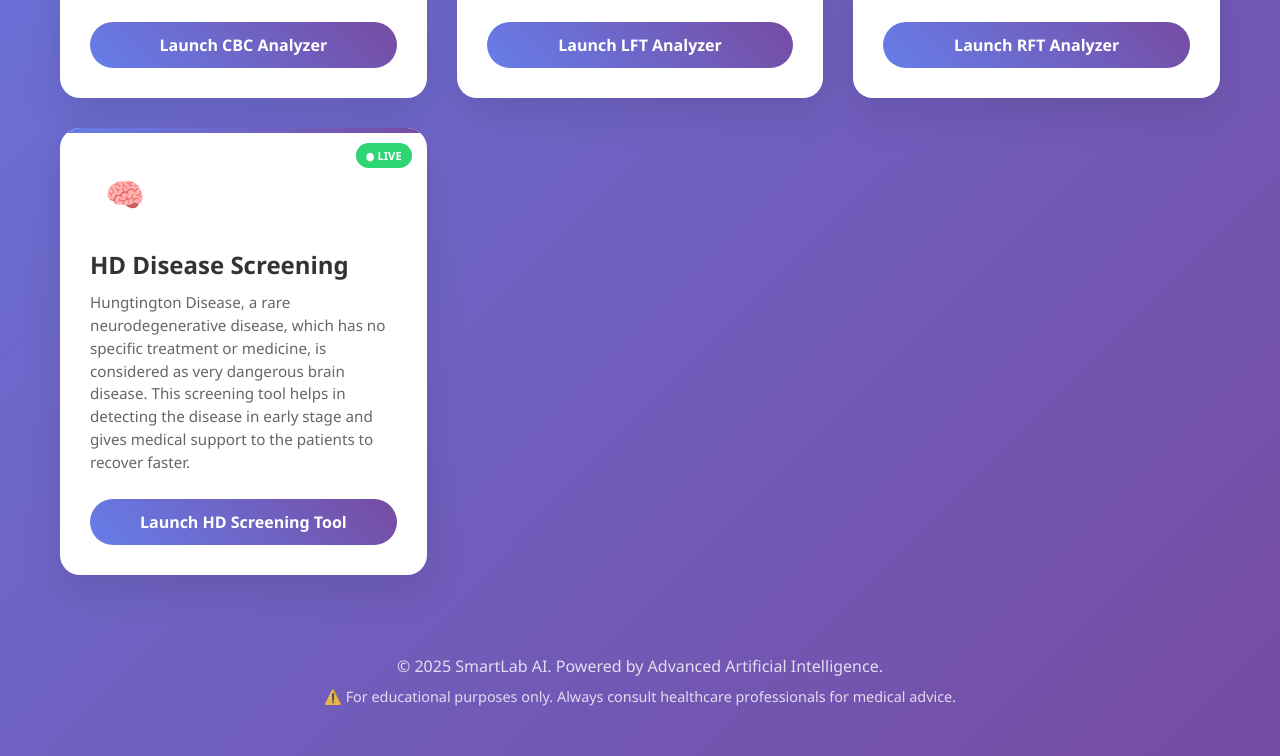
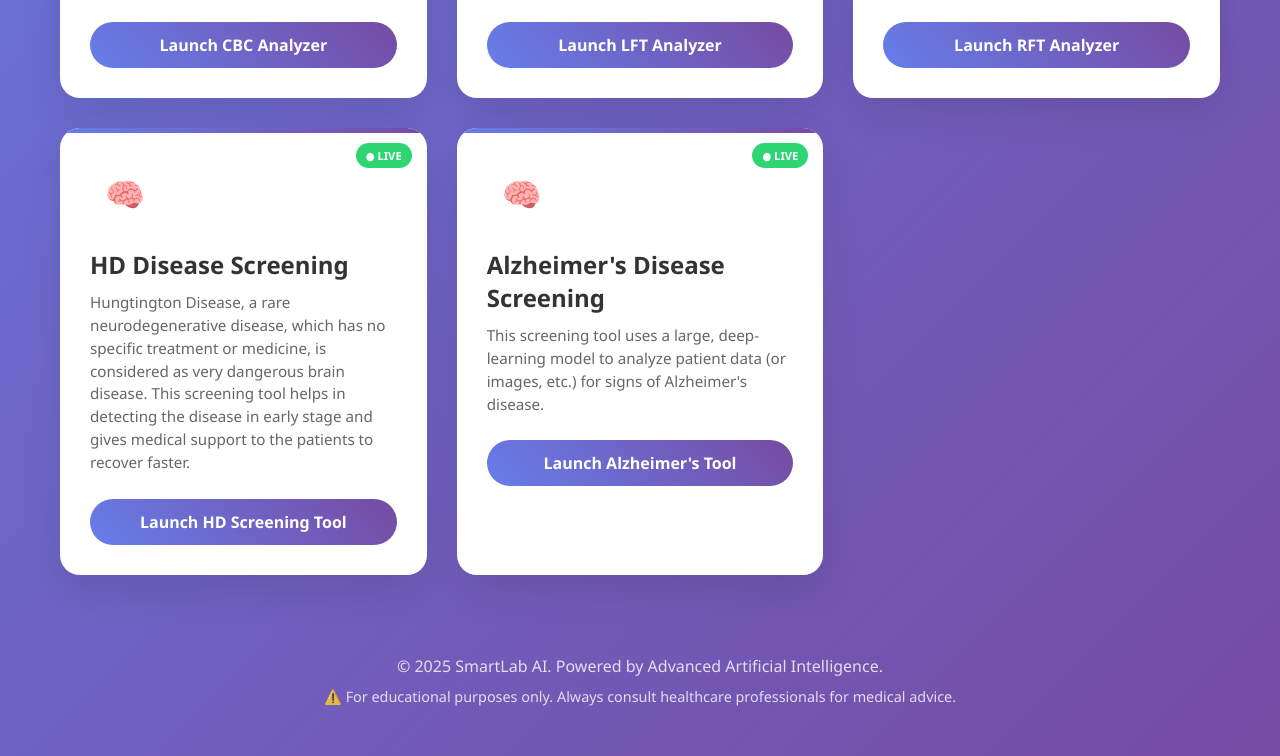
Before and after one commit to saisaranya2005/SmartLabAI, a plain HTML site: page index.html in a window 1280 px wide. Shown: the part 862-1618 px from the top of the page. Drawn offline with Linux system fonts and the light colour scheme.

Commit message:
Add Alzheimer's Disease Screening tool
Added Alzheimer's Disease Screening tool to the application.

```diff
--- a/index.html
+++ b/index.html
@@ -280,6 +280,18 @@
                 </a>
             </div>
 
+            <div class="app-card">
+    <div class="status-badge live">● LIVE</div>
+    <div class="app-icon brain-icon">🧠</div>
+    <h2 class="app-title">Alzheimer's Disease Screening</h2>
+    <p class="app-description">
+        This screening tool uses a large, deep-learning model to analyze patient data (or images, etc.) for signs of Alzheimer's disease.
+    </p>
+    <a href="http://localhost:8501" target="_blank" class="app-button">
+        Launch Alzheimer's Tool
+    </a>
+</div>
+
         </main>
 
         <footer>
```
